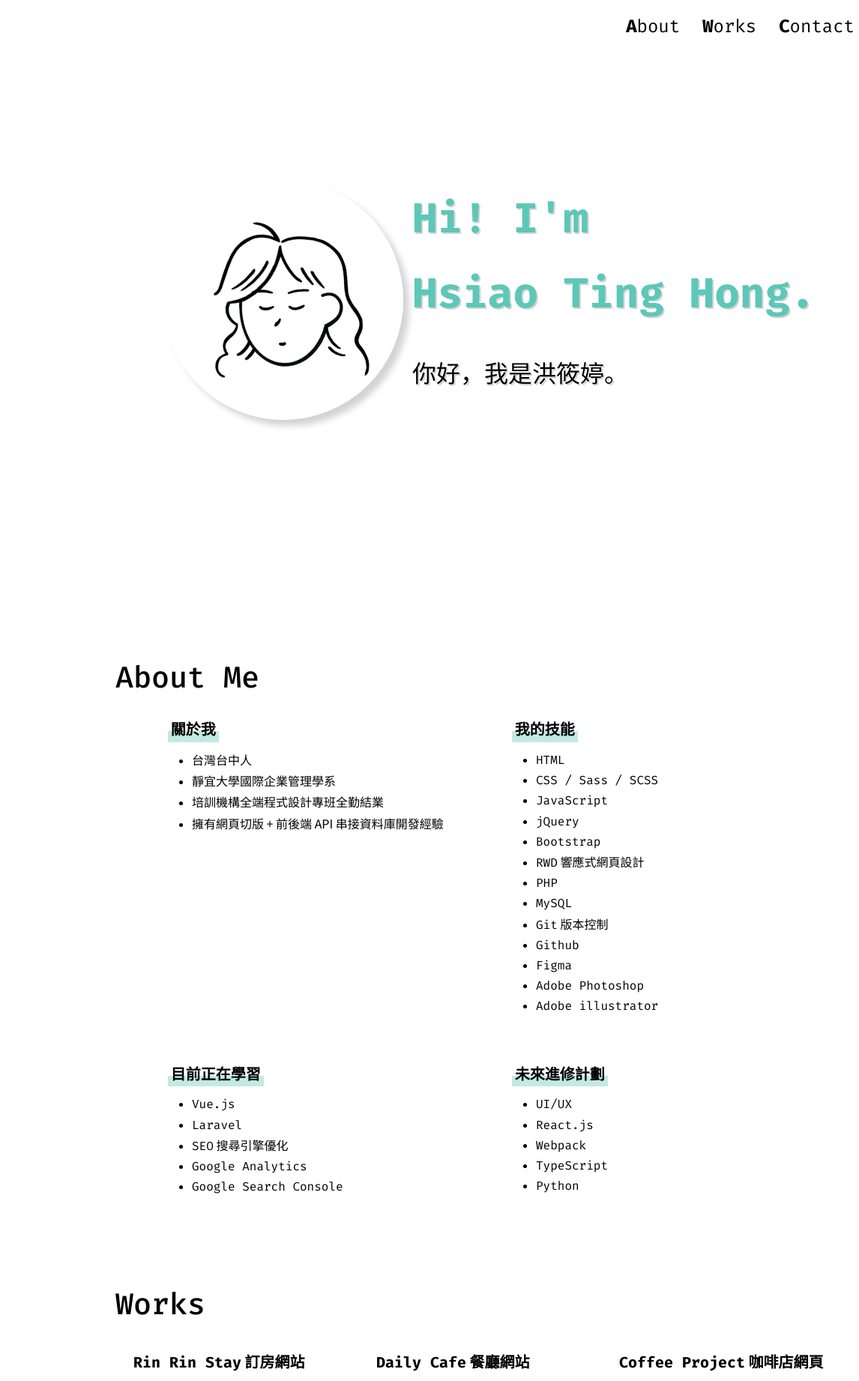
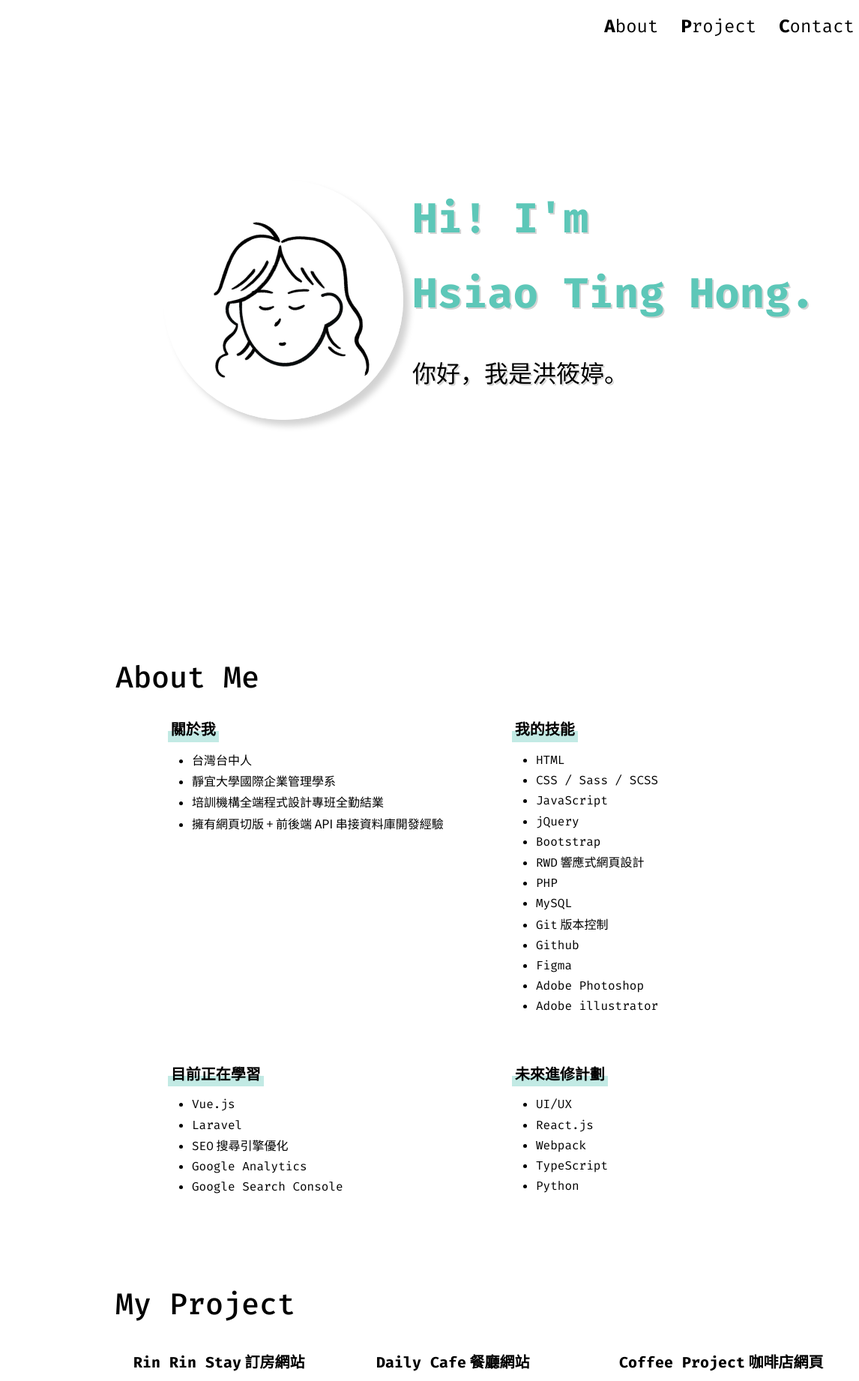
Before and after one commit to HsiaoTingHong/Portfolio, a plain HTML site: page index.html in a window 1280 px wide. Shown: the top 1842 px of the page at 75% size, 0-1146 px from the left. Drawn offline with Linux system fonts and the light colour scheme; some packages are replaced by stand-ins of ours.

Commit message:
調整文字：Works 改為  My Project

```diff
--- a/index.html
+++ b/index.html
@@ -26,7 +26,7 @@
         <nav>
             <ul class="profile-nav">
                 <li><a href="#about" class="link-word"><b>A</b>bout</a></li>
-                <li><a href="#works" class="link-word"><b>W</b>orks</a></li>
+                <li><a href="#works" class="link-word"><b>P</b>roject</a></li>
                 <li><a href="#contact" class="link-word"><b>C</b>ontact</a></li>
                 <li class="no-border"><a href="https://github.com/HsiaoTingHong"><img class="link-img"
                             src="image/github.png" alt="github link"></a></li>
@@ -106,7 +106,7 @@
 
     <!--works-->
     <section id="works" class="wrapper">
-        <h1>Works</h1>
+        <h1>My Project</h1>
         <div class="container">
             <div class="row">
                 <div class="col-12 col-md-4 p-4 my-2 wow fadeInUp">
```
